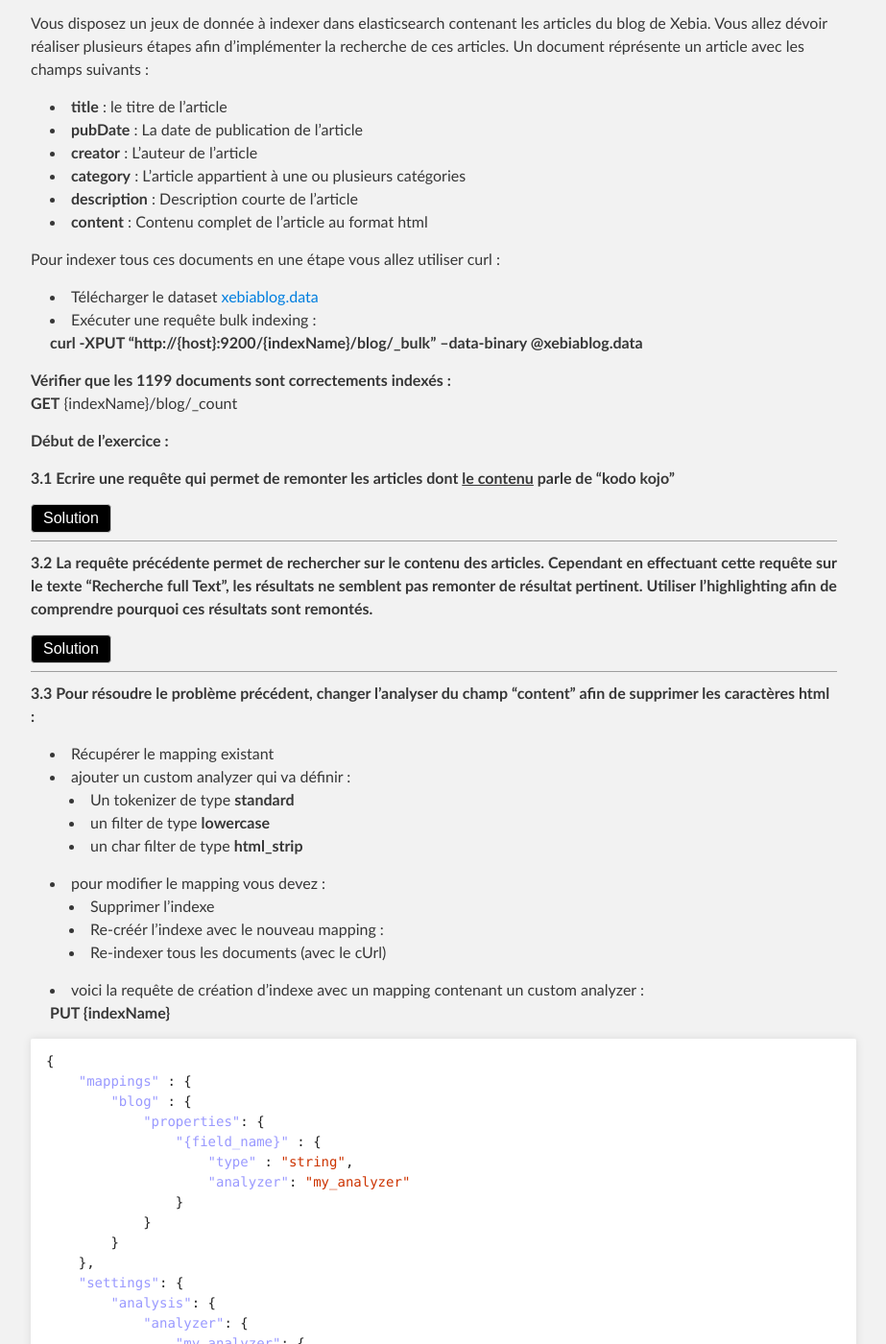
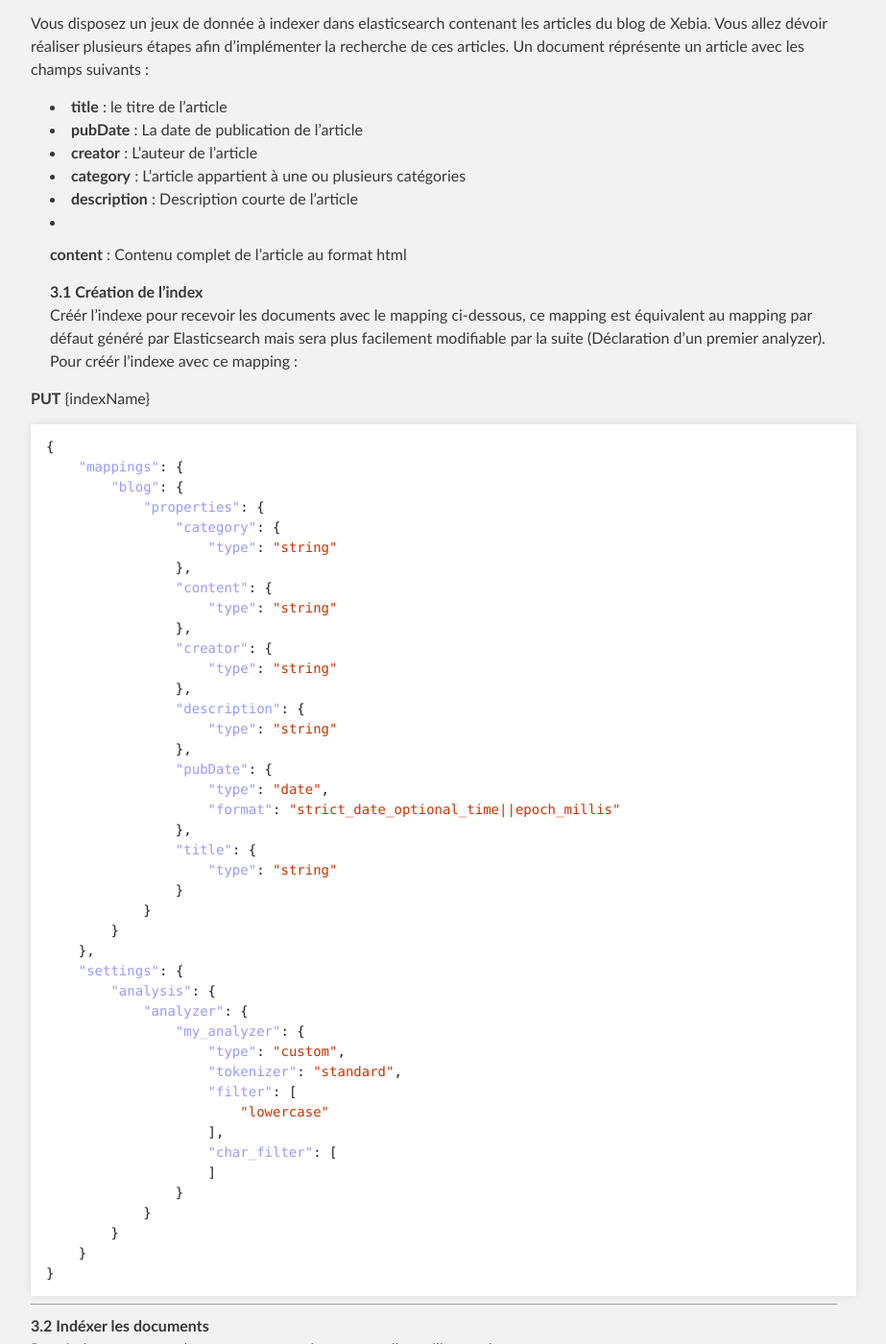
Before and after one commit to gegron/es-requests, a Jekyll site: the page built from index.md, in a window 1280 px wide and 1400 px high, scrolled down 2347 px. Shown: the whole window at 96% size, without its empty margins (188-1111 px from the left). Built offline with Jekyll 4.4.1, drawn with Linux system fonts in a browser that asks for light colours; nearby versions of some CDN libraries; some of the changed text lies outside the part shown; grey boxes are pictures that could not be loaded.

Commit message:
improve steps 3*

```diff
--- a/index.md
+++ b/index.md
@@ -116,18 +116,66 @@ article avec les champs suivants :
 * __description__ : Description courte de l'article
 * __content__ : Contenu complet de l'article au format html
 
+  __3.1 Création de l'index__
+Créér l'indexe pour recevoir les documents avec le mapping ci-dessous, ce mapping est équivalent au mapping par défaut généré par Elasticsearch mais sera plus facilement modifiable par la suite (Déclaration d'un premier analyzer).
+ Pour créér l'indexe avec ce mapping :
 
+__PUT__ {indexName}
+{% highlight json %}
+{
+    "mappings": {
+        "blog": {
+            "properties": {
+                "category": {
+                    "type": "string"
+                },
+                "content": {
+                    "type": "string"
+                },
+                "creator": {
+                    "type": "string"
+                },
+                "description": {
+                    "type": "string"
+                },
+                "pubDate": {
+                    "type": "date",
+                    "format": "strict_date_optional_time||epoch_millis"
+                },
+                "title": {
+                    "type": "string"
+                }
+            }
+        }
+    },
+    "settings": {
+        "analysis": {
+            "analyzer": {
+                "my_analyzer": {
+                    "type": "custom",
+                    "tokenizer": "standard",
+                    "filter": [
+                        "lowercase"
+                    ],
+                    "char_filter": [
+                    ]
+                }
+            }
+        }
+    }
+}
+{% endhighlight %}
+---
+  __3.2 Indéxer les documents__
 Pour indexer tous ces documents en une étape vous allez utiliser curl :
-  * Télécharger le dataset <a href="data/xebiablog.data">xebiablog.data</a><br/>
-  * Exécuter une requête bulk indexing :
-__curl -XPUT "http://{host}:9200/{indexName}/blog/_bulk" --data-binary @xebiablog.data__
+ * Télécharger le dataset [data/xebiablog.data](xebiablog.data)
+ * Exécuter une requête bulk indexing :
+  __curl -XPUT "http://{host}:9200/{indexName}/blog/_bulk" --data-binary @xebiablog.data__
 
-__Vérifier que les 1199 documents sont correctements indexés :__
-__GET__ {indexName}/blog/_count
+  __Vérifier que les 1199 documents sont correctements indexés :__
+  __GET__ {indexName}/blog/_count
 
-__Début de l'exercice :__
-
-  __3.1 Ecrire une requête qui permet de remonter les articles dont <u>le contenu</u> parle de "kodo kojo"__
+  __3.3 Ecrire une requête qui permet de remonter les articles dont <u>le contenu</u> parle de "kodo kojo"__
 <blockquote class = 'solution' markdown="1">
 __GET__ xebia/blog/_search
 {% highlight json %}
@@ -141,7 +189,7 @@ __GET__ xebia/blog/_search
 {% endhighlight %}
 </blockquote>
 ---
-  __3.2 La requête précédente permet de rechercher sur le contenu des articles. Cependant en effectuant cette requête sur le texte "Recherche full Text", les résultats ne semblent pas remonter de résultat pertinent.
+  __3.4 La requête précédente permet de rechercher sur le contenu des articles. Cependant en effectuant cette requête sur le texte "Recherche full Text", les résultats ne semblent pas remonter de contenu pertinent.
 Utiliser l'highlighting afin de comprendre pourquoi ces résultats sont remontés.__
 <blockquote class = 'solution' markdown="1">
 GET xebia/blog/_search
@@ -161,47 +209,25 @@ GET xebia/blog/_search
 Conclusion : Les caractères html font "matcher" les termes "full" et "text" à tord.
 </blockquote>
 ---
-  __3.3 Pour résoudre le problème précédent, changer l'analyser du champ "content" afin de supprimer les caractères html :__
-  * Récupérer le mapping existant
-  * ajouter un custom analyzer qui va définir :
-    * Un tokenizer de type **standard**
-    * un filter de type **lowercase**
-    * un char filter de type **html_strip**
+  __3.5 Pour résoudre le problème précédent, changer l'analyser du champ 'content' afin de supprimer les caractères html :__
+Pour cela modifier la mapping afin d'utiliser le token filter __html_strip__ dans un 'custom analyzer' et déclarer le champ __'content'__ comme utilisant cet analyzer.
+__Syntaxe :__
+{% highlight json %}
+{
+    "{fieldName}": {
+          "type": "string",
+          "analyzer": "{analyzerName}"
+     }
+}
+{% endhighlight %}
   * pour modifier le mapping vous devez :
     * Supprimer l'indexe
     * Re-créér l'indexe avec le nouveau mapping :
     * Re-indexer tous les documents (avec le cUrl)
-  * voici la requête de création d'indexe avec un mapping contenant un custom analyzer :
-__PUT {indexName}__
-{% highlight json %}
-{
-    "mappings" : {
-        "blog" : {
-            "properties": {
-                "{field_name}" : {
-                    "type" : "string",
-                    "analyzer": "my_analyzer"
-                }
-            }
-        }
-    },
-    "settings": {
-        "analysis": {
-            "analyzer": {
-                "my_analyzer": {
-                    "type": "custom",
-                    "tokenizer": "{tokenizer_name}",
-                    "filter": ["{filter_name}"],
-                    "char_filter": ["{char_filter_name}"]
-                }
-            }
-        }
-    }
-}
-{% endhighlight %}
 
 <blockquote class = 'solution' markdown="1">
-PUT xebia
+__DELETE__ xebia
+__PUT__ xebia
 {% highlight json %}
 {
   "mappings": {
```
Also changed, not shown: other parts of index.md (+1 -0 lines).
